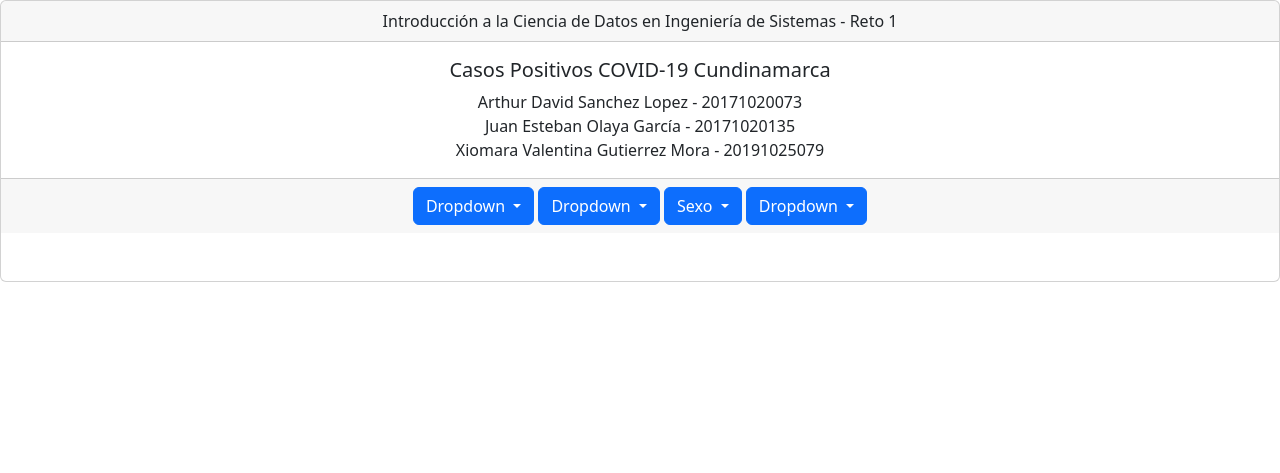
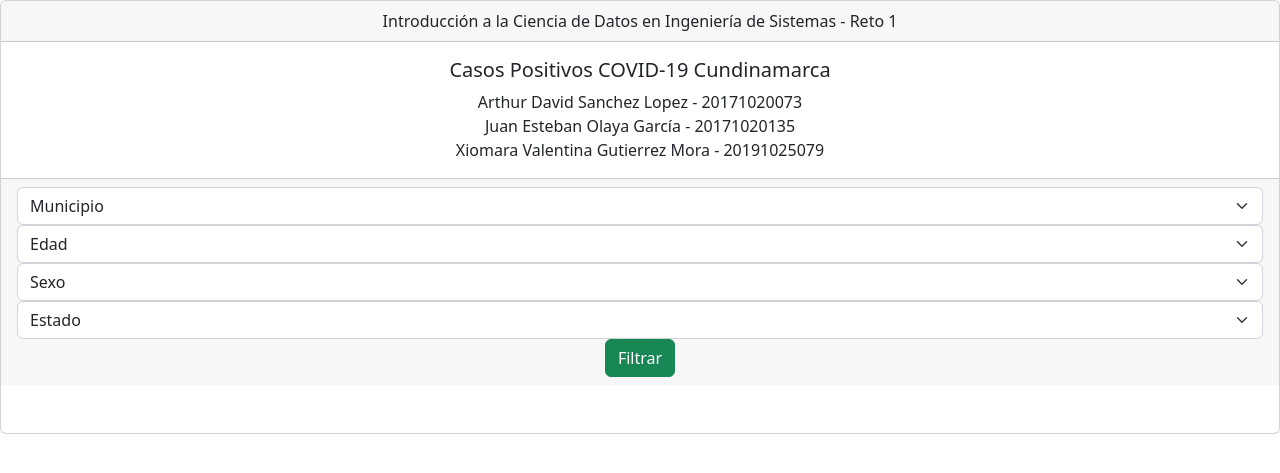
Before and after one commit to EstebanOG/Casos-Positivos-COVID-19-Cundinamarca, a Flask app: page / in a window 1280 px wide. Shown: the top 473 px of the page. Run offline with Flask 2, Linux system fonts and the light colour scheme; parts of the project's set-up code (start-up, migrations or seed data) failed here and were passed over.

Commit message:
add filters

```diff
--- a/app.py
+++ b/app.py
@@ -1,23 +1,53 @@
-from flask import Flask, render_template
+from flask import Flask, render_template, request
 import pandas as pd
 from sodapy import Socrata
 
 # Connection with www.datos.gov.co
 
 client = Socrata('www.datos.gov.co', None)
-result = client.get('rik9-88u9',limit=300)
+result = client.get('rik9-88u9',limit=294)
 
 result_df = pd.DataFrame.from_records(result)
 result_df.set_index('id_de_caso', inplace = True)
 
+# Clean columns
 result_df.drop(columns= ["fecha_reporte_web","ubicacion","departamento", "departamento_nom", "fecha_de_notificaci_n", "unidad_medida","fecha_inicio_sintomas","fecha_recuperado","per_etn_","fecha_muerte","pais_viajo_1_cod","pais_viajo_1_nom", "nom_grupo_"], inplace = True)
+
+# Rename columns
+result_df.columns=['Código Municipio',
+                    'Municipio',
+                    'Edad',
+                    'Sexo',
+                    'Fuente de Contagio',
+                    'Estado',
+                    'Recuperado',
+                    'Fecha de Diagnostico',
+                    'Tipo de Recuperación']
+
 app = Flask(__name__)
 
 
-@app.route("/")
+@app.route("/",methods=["GET","POST"])
 def main():
-    return render_template('index.html',column_names=result_df.columns.values, row_data=list(result_df.values.tolist()), zip=zip)
+    if request.method == 'POST':
+        sexo = request.form.get("Sexo")
+        estado = request.form.get("Estado")
+        results_df = result_df
+        if sexo == 'Mujer':
+            results_df = results_df[results_df["Sexo"] == "F"]
 
+        if sexo == 'Hombre':
+            results_df = results_df[results_df["Sexo"] == "M"]
+
+        if estado == 'Fallecido':
+            results_df = results_df[results_df["Estado"] == "Fallecido"]
+
+        if estado == 'Leve':
+            results_df = results_df[results_df["Estado"] == "Leve"]
+
+        return render_template('index.html',column_names=result_df.columns.values, row_data=list(results_df.values.tolist()), zip=zip)
+    else:
+        return render_template('index.html',column_names=result_df.columns.values, row_data=list(result_df.values.tolist()), zip=zip)
 
 
 if __name__ == '__main__':
--- a/templates/index.html
+++ b/templates/index.html
@@ -21,43 +21,31 @@
         </p>
     </div>
     <div class="card-footer text-muted">
-      <div class="btn-group" role="group">
-        <button id="btnGroupDrop1" type="button" class="btn btn-primary dropdown-toggle" data-bs-toggle="dropdown" aria-expanded="false">
-          Dropdown
-        </button>
-        <ul class="dropdown-menu" aria-labelledby="btnGroupDrop1">
-          <li><a class="dropdown-item" href="#">Dropdown link</a></li>
-          <li><a class="dropdown-item" href="#">Dropdown link</a></li>
-        </ul>
-      </div>
-      <div class="btn-group" role="group">
-        <button id="btnGroupDrop1" type="button" class="btn btn-primary dropdown-toggle" data-bs-toggle="dropdown" aria-expanded="false">
-          Dropdown
-        </button>
-        <ul class="dropdown-menu" aria-labelledby="btnGroupDrop1">
-          <li><a class="dropdown-item" href="#">Dropdown link</a></li>
-          <li><a class="dropdown-item" href="#">Dropdown link</a></li>
-        </ul>
-      </div>
-      <div class="btn-group" role="group">
-        <button id="btnGroupDrop1" type="button" class="btn btn-primary dropdown-toggle" data-bs-toggle="dropdown" aria-expanded="false">
-          Sexo
-        </button>
-        <ul class="dropdown-menu" aria-labelledby="btnGroupDrop1">
-          <li><a class="dropdown-item" href="#">Hombre</a></li>
-          <li><a class="dropdown-item" href="#">Mujer</a></li>
-        </ul>
-      </div>
-      <div class="btn-group" role="group">
-        <button id="btnGroupDrop1" type="button" class="btn btn-primary dropdown-toggle" data-bs-toggle="dropdown" aria-expanded="false">
-          Dropdown
-        </button>
-        <ul class="dropdown-menu" aria-labelledby="btnGroupDrop1">
-          <li><a class="dropdown-item" href="#">Dropdown link</a></li>
-          <li><a class="dropdown-item" href="#">Dropdown link</a></li>
-        </ul>
-      </div>
+      <form action="/" method="POST">
+        <select class="form-select" aria-label="Default select example" name="2">
+          <option selected>Municipio</option>
+          <option value="1">Mujer</option>
+          <option value="2">Hombre</option>
+        </select>
+        <select class="form-select" aria-label="Default select example" name="3">
+          <option selected>Edad</option>
+          <option value="1">Mujer</option>
+          <option value="2">Hombre</option>
+        </select>
+        <select name="Sexo" class="form-select" aria-label="Default select example">
+          <option selected >Sexo</option>
+          <option value="Mujer">Mujer</option>
+          <option value="Hombre">Hombre</option>
+        </select>
+        <select name="Estado" class="form-select" aria-label="Default select example">
+          <option selected>Estado</option>
+          <option value="Fallecido">Fallecido</option>
+          <option value="Leve">Leve</option>
+        </select>
+        <button type="submit" class="btn btn-success">Filtrar</button>
+      </form>
     </div>
+
     <div class="card-body">
       <table class="table table-striped">
         <thead>
```
